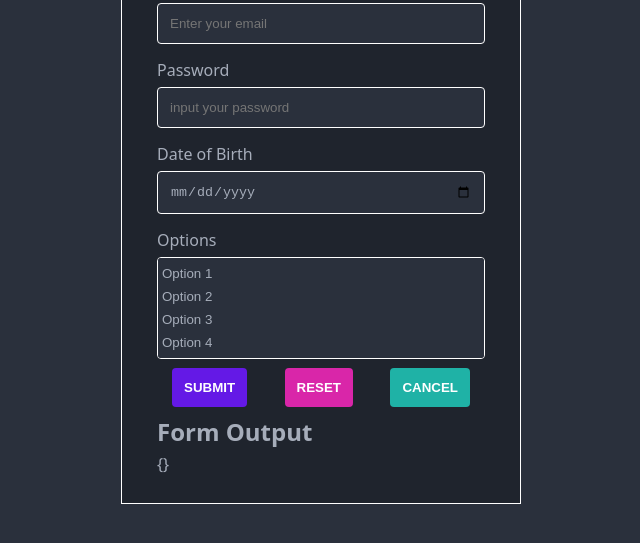
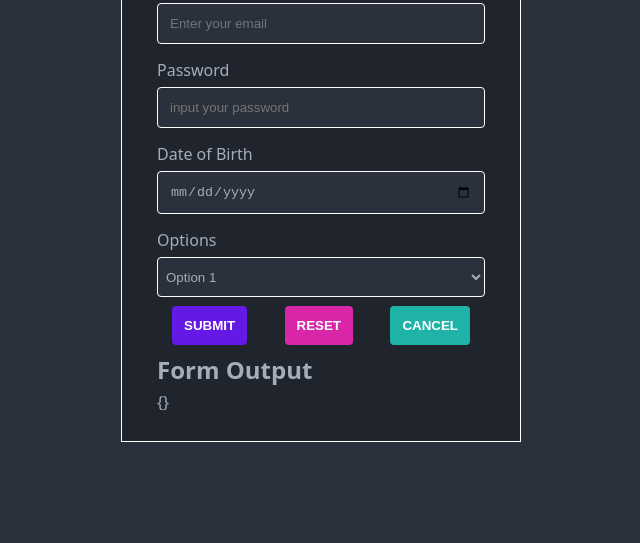
Before and after one commit to M0hamm0d/dynamic-form, a plain HTML site: page index.html in a window 1280 px wide. Shown: the part 129-672 px from the top of the page, without its empty margins (319-959 px from the left). Drawn offline with Linux system fonts and the light colour scheme.

Commit message:
made the select options from multiple to single

```diff
--- a/index.html
+++ b/index.html
@@ -22,12 +22,12 @@
                 <label for="date">Date of Birth</label>
                 <input type="date" name="date" id="date">
                 <label for="options">Options</label>
-                <select name="select" id="options" multiple="multiple">
-                    <option value="">Option 1</option>
-                    <option value="">Option 2</option>
-                    <option value="">Option 3</option>
-                    <option value="">Option 4</option>
-                    <option value="">Option 5</option>
+                <select name="select" id="options">
+                    <option value="opt-1">Option 1</option>
+                    <option value="opt-2">Option 2</option>
+                    <option value="opt-3">Option 3</option>
+                    <option value="opt-4">Option 4</option>
+                    <option value="opt-5">Option 5</option>
                 </select>
             </form>
         </div>
--- a/style.css
+++ b/style.css
@@ -63,3 +63,6 @@ label{
 .h2{
     margin: 8px 0px 5px;
 }
+#options{
+    height: 40px;
+}
```
